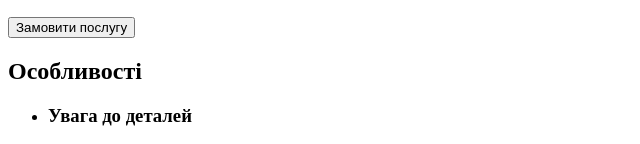
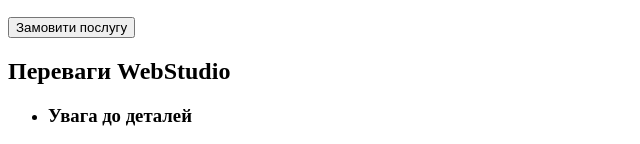
Before and after one commit to andriitomilov/html-hw-01, a plain HTML site: page index.html in a window 1280 px wide. Shown: the part 198-342 px from the top of the page, without its empty margins (0-640 px from the left). Drawn offline with Linux system fonts and the light colour scheme.

Commit message:
change h2 content

```diff
--- a/index.html
+++ b/index.html
@@ -25,7 +25,7 @@
         <button type="button">Замовити послугу</button>
       </section>
       <section>
-        <h2>Особливості</h2>
+        <h2>Переваги WebStudio</h2>
         <ul>
           <li>
             <h3>Увага до деталей</h3>
```
